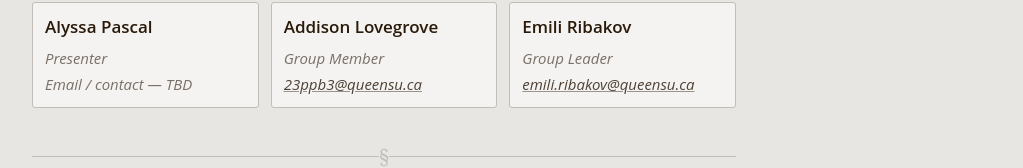
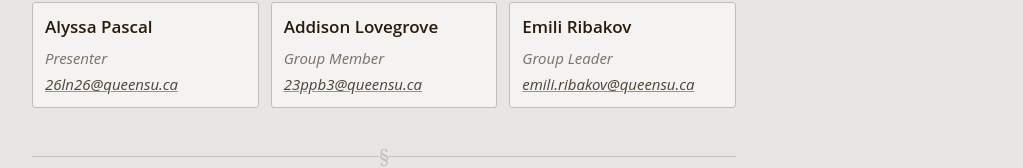
Before and after one commit to jonuh1/project-website, a React (Vite) app: page / in a window 1280 px wide. Shown: the part 2206-2374 px from the top of the page, without its empty margins (128-1151 px from the left). Built offline with nearby package versions, Linux system fonts and the light colour scheme.

Commit message:
update email

```diff
--- a/src/App.jsx
+++ b/src/App.jsx
@@ -39,7 +39,7 @@ const MEMBERS = [
     id: 'alyssa-pascal',
     name: 'Alyssa Pascal',
     role: 'Presenter',
-    contact: '',
+    contact: '26ln26@queensu.ca',
   },
   {
     id: 'addison-lovegrove',
```
